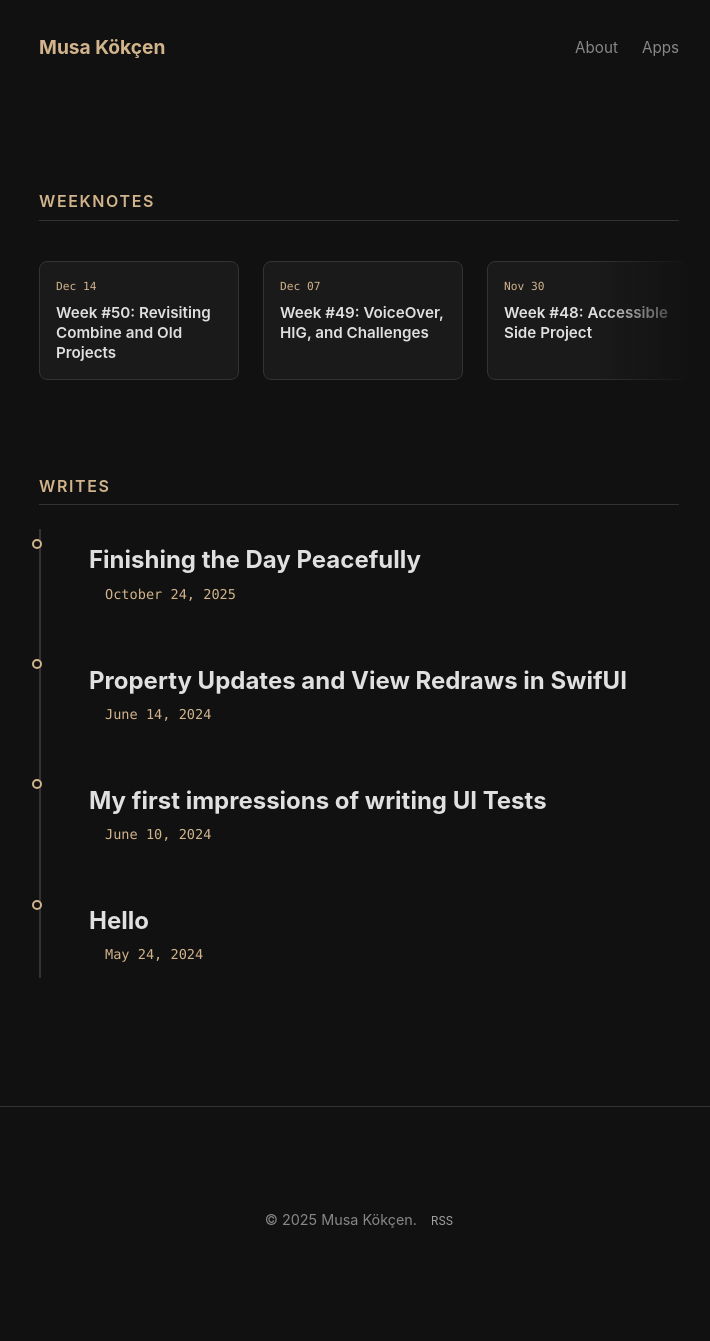
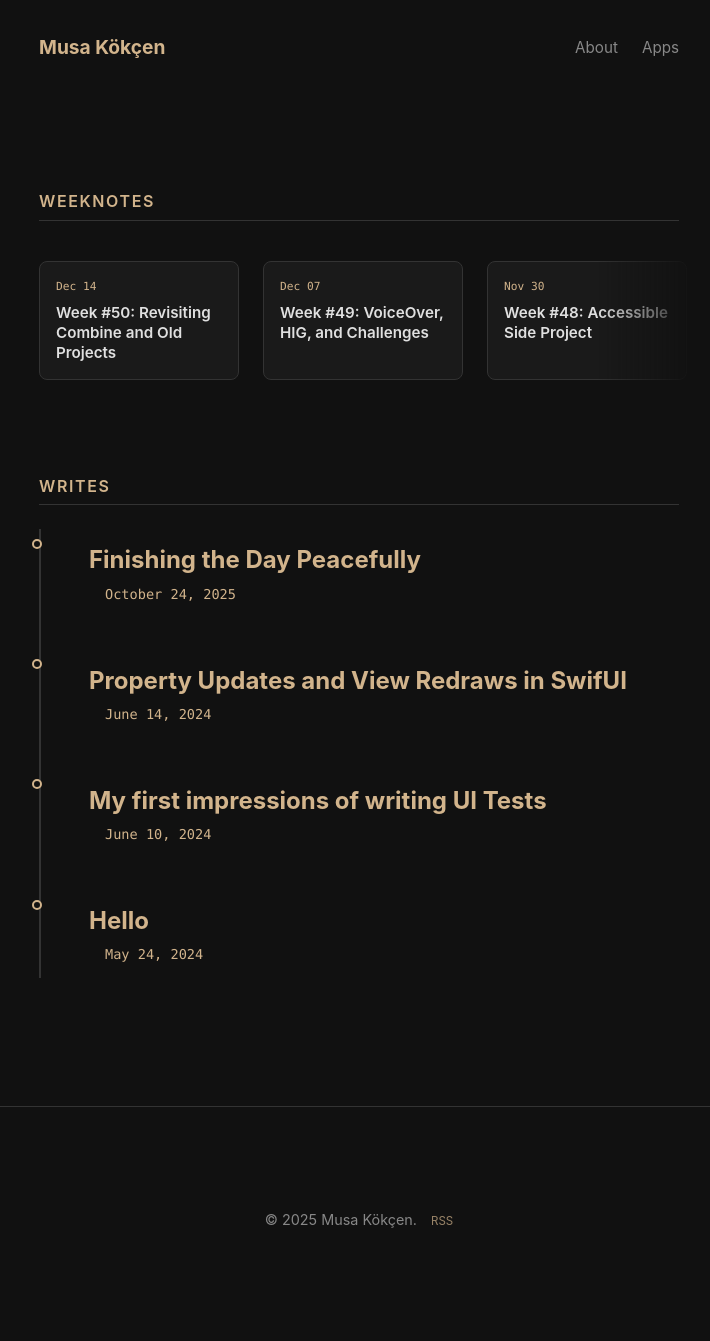
Before and after one commit to musakokcen/musakocen.github.io, a Jekyll site: the page built from index.markdown, in a window 1280 px wide. Shown: the whole page, without its empty margins (281-991 px from the left). Built offline with Jekyll 4.4.1, drawn with Linux system fonts in a browser that asks for light colours.

Commit message:
Update link color and improve mobile header layout
Changed --link-color to use accent color for better visibility. Adjusted site-header padding and forced single row header on mobile for improved responsiveness.

```diff
--- a/assets/main.css
+++ b/assets/main.css
@@ -4,7 +4,7 @@
   --text-muted: #888888;
   --accent-color: #d2b48c;
   /* High contrast white for links/highlights */
-  --link-color: var(--text-color);
+  --link-color: var(--accent-color);
   /* Minimalist: Links same as text until hover */
   --link-hover: #d2b48c;
   --meta-color: #d2b48c;
@@ -386,7 +386,12 @@ main,
 /* Responsive */
 @media (max-width: 600px) {
   .site-header {
-    padding-bottom: 2rem;
+    padding-bottom: 1rem;
+  }
+
+  /* Force single row header on mobile */
+  .site-header .wrapper {
+    flex-wrap: nowrap;
   }
 
   .post-item {
```
